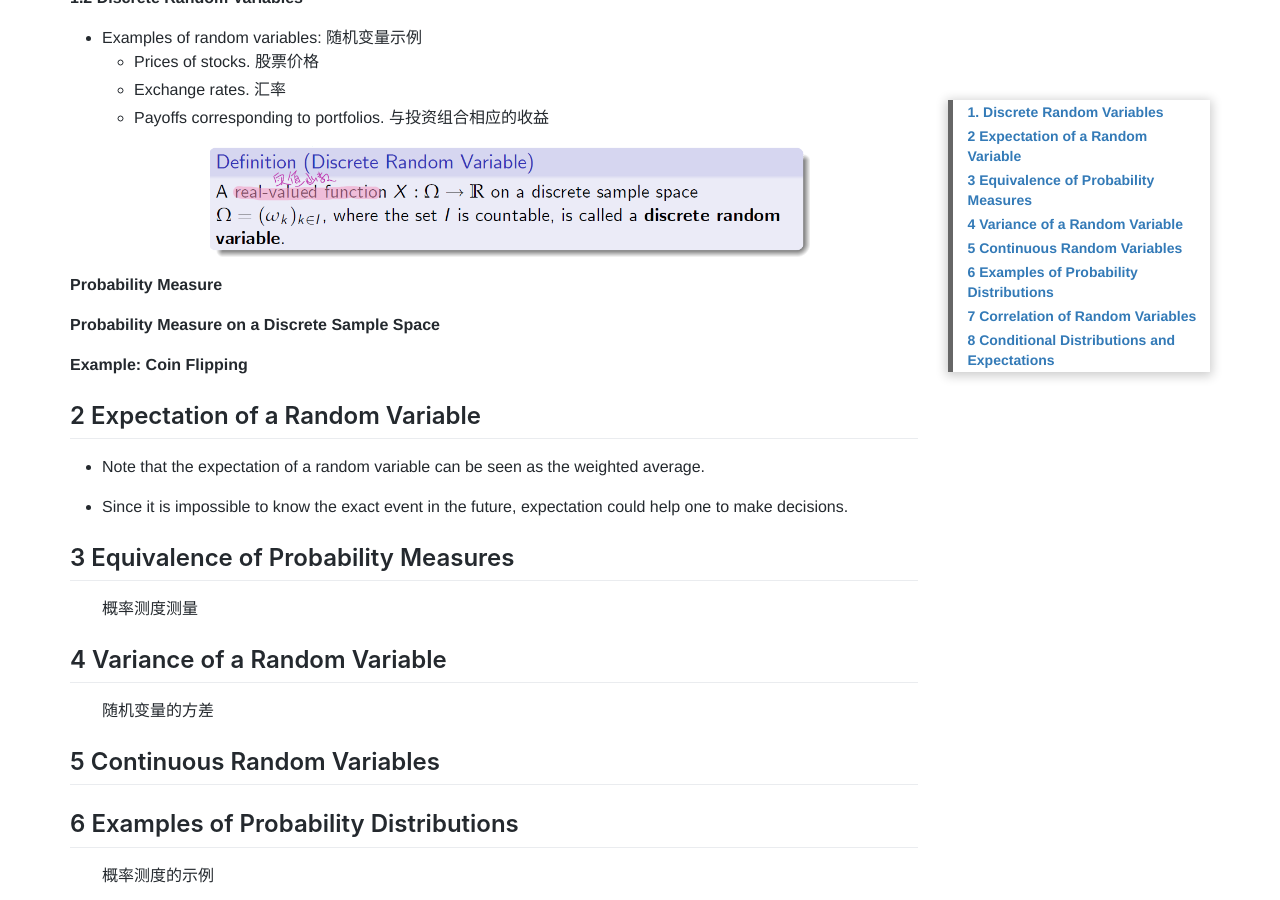
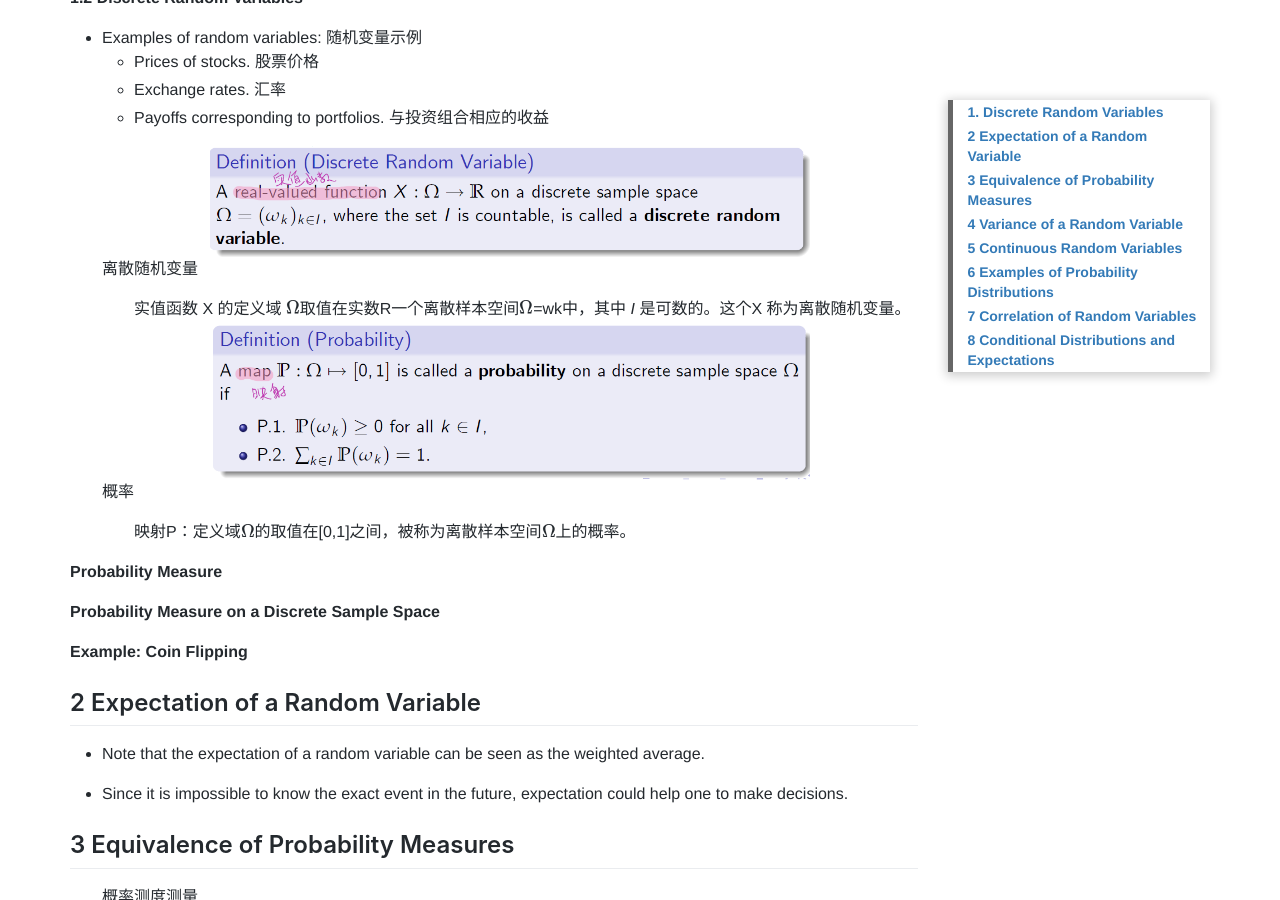
Before and after one commit to damien0x0023/damien0x0023.github.io, a Jekyll site: the page built from _posts/2020/business/ECON5020/2021-01-27-ProbabilityReview.MD, in a window 1280 px wide and 900 px high, scrolled down 1465 px. Built offline with Jekyll 4.4.1, drawn with Linux system fonts in a browser that asks for light colours; nearby versions of some CDN libraries; comment, search, counter and statistics services are not loaded.

Commit message:
Update 2021-01-27-ProbabilityReview.MD
2 PAGE

```diff
--- a/_posts/2020/business/ECON5020/2021-01-27-ProbabilityReview.MD
+++ b/_posts/2020/business/ECON5020/2021-01-27-ProbabilityReview.MD
@@ -51,7 +51,15 @@ The states are called **samples** or **elementary events**.
   - Exchange rates. 汇率
   - Payoffs corresponding to portfolios. 与投资组合相应的收益
 
-  !["FIG.4"](https://raw.githubusercontent.com/damien0x0023/damien0x0023.github.io/master/assets/images/2020/ECON5020/PR4.png "FIG.2")
+  !["FIG.1"](https://raw.githubusercontent.com/damien0x0023/damien0x0023.github.io/master/assets/images/2020/ECON5020/PR4.png "FIG.1")
+  离散随机变量
+
+  &emsp;&emsp;实值函数 X 的定义域 \\( \Omega \\)取值在实数R一个离散样本空间\\( \Omega \\)=wk中，其中 *I* 是可数的。这个X 称为离散随机变量。
+  !["FIG.2"](https://raw.githubusercontent.com/damien0x0023/damien0x0023.github.io/master/assets/images/2020/ECON5020/PR4-1.png "FIG.2")
+  概率
+
+  &emsp;&emsp;映射P：定义域\\( \Omega \\)的取值在[0,1]之间，被称为离散样本空间\\( \Omega \\)上的概率。
+
 
 **Probability Measure**
 
```
